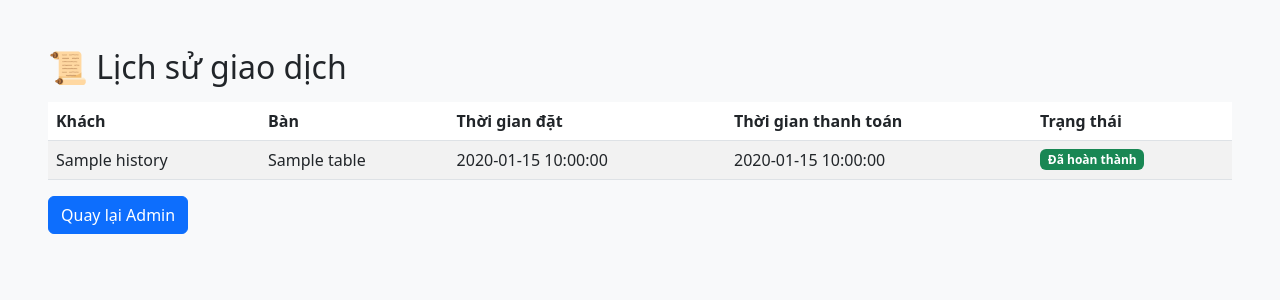
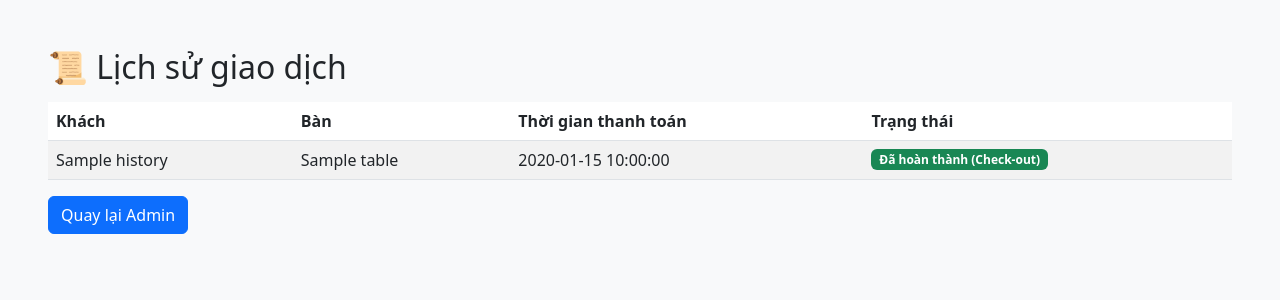
Before and after one commit to tanphatng2007-blip/desknow-booking, a Flask app: template templates/history.html in a window 1280 px wide. Shown: the top 300 px of the page. Run offline with Flask 3, Linux system fonts and the light colour scheme; the template is opened without the code that fills it: most values are stand-ins (such as "Sample title", 1, 10 or a date in 2020).

Commit message:
Update history.html

```diff
--- a/templates/history.html
+++ b/templates/history.html
@@ -2,12 +2,13 @@
 <body class="bg-light p-5">
     <h2>📜 Lịch sử giao dịch</h2>
     <table class="table table-striped mt-3 bg-white">
-        <thead><tr><th>Khách</th><th>Bàn</th><th>Thời gian đặt</th><th>Thời gian thanh toán</th><th>Trạng thái</th></tr></thead>
+        <thead><tr><th>Khách</th><th>Bàn</th><th>Thời gian thanh toán</th><th>Trạng thái</th></tr></thead>
         <tbody>
             {% for b in history %}
             <tr>
-                <td>{{ b.name }}</td><td>{{ b.table }}</td><td>{{ b.date }}</td>
-                <td>{{ b.confirmed_at }}</td><td><span class="badge bg-success">Đã hoàn thành</span></td>
+                <td>{{ b.name }}</td><td>{{ b.table }}</td>
+                <td>{{ b.confirmed_at }}</td>
+                <td><span class="badge bg-success">Đã hoàn thành (Check-out)</span></td>
             </tr>
             {% endfor %}
         </tbody>
```
